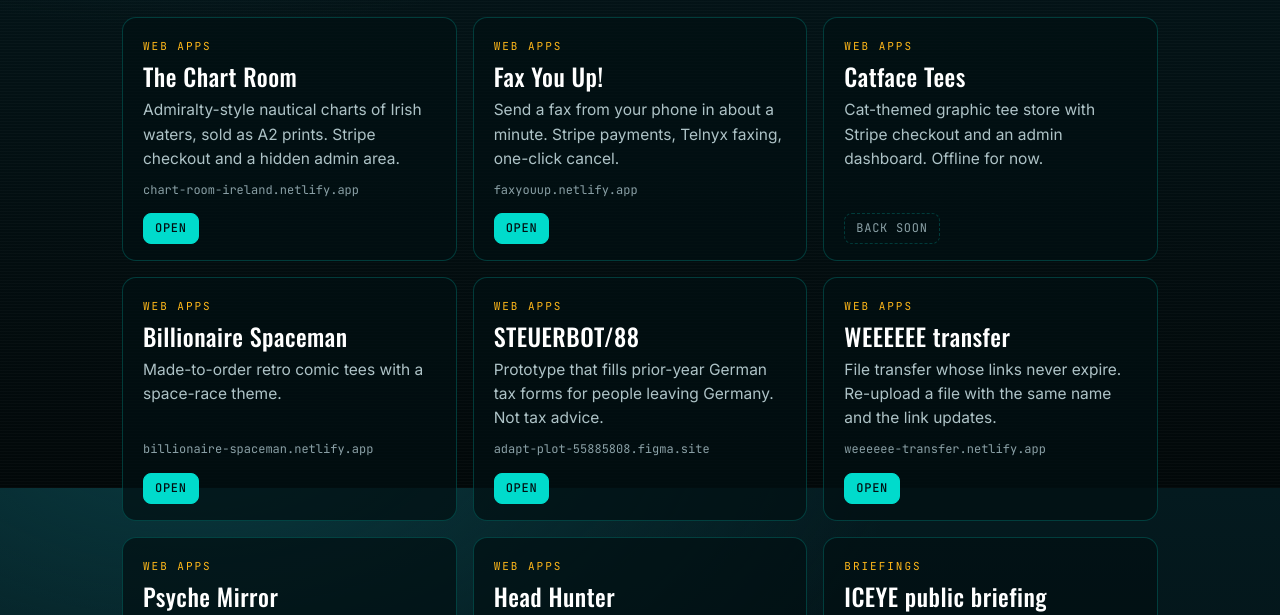
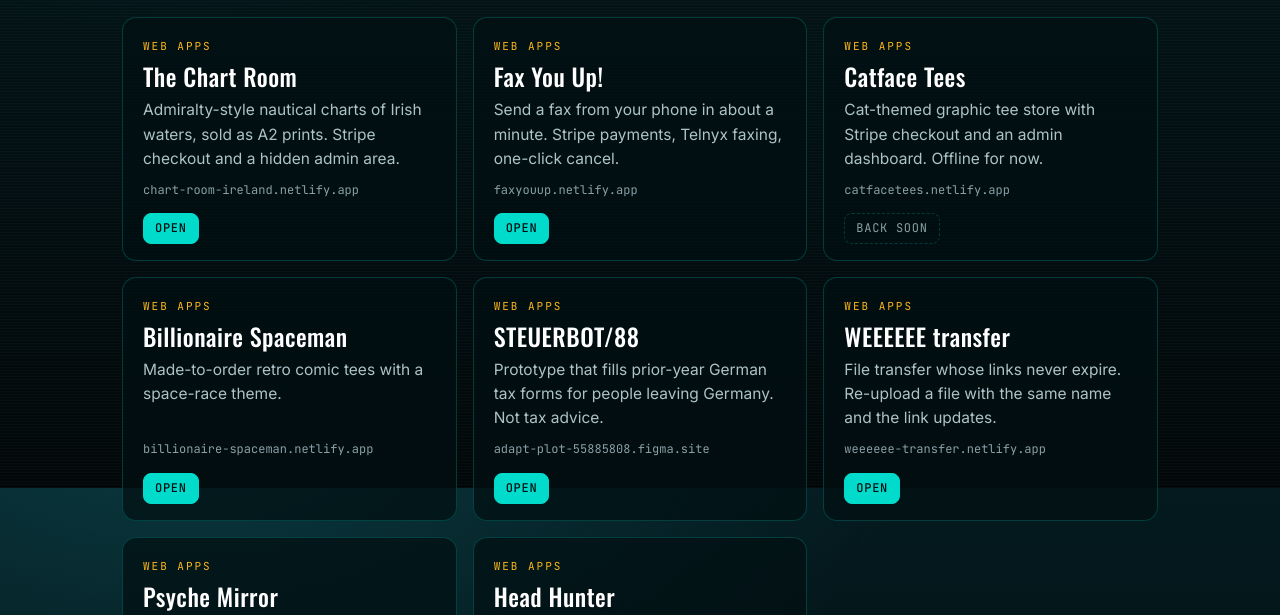
Before and after one commit to lolo737/lolo737.github.io, a plain HTML site: page netlify/index.html in a window 1280 px wide. Shown: the part 312-927 px from the top of the page. Drawn offline with nearby package versions, Linux system fonts and the light colour scheme.

Commit message:
Netlify page: remove ICEYE briefing card; show Catface Tees address on the offline entry
Co-Authored-By: Claude Sonnet 5.5 <noreply@anthropic.com>
Claude-Session: https://claude.ai/code/session_018wdzkegXKYspA5vGrdhDQJ

```diff
--- a/netlify/index.html
+++ b/netlify/index.html
@@ -65,13 +65,12 @@ a:focus-visible,button:focus-visible{outline:2px solid var(--am);outline-offset:
 <div class="grid">
 <article class="card"><div class="cat">Web apps</div><h2>The Chart Room</h2><p>Admiralty-style nautical charts of Irish waters, sold as A2 prints. Stripe checkout and a hidden admin area.</p><div class="u">chart-room-ireland.netlify.app</div><div class="row"><a class="live" href="https://chart-room-ireland.netlify.app" rel="noopener">Open</a></div></article>
 <article class="card"><div class="cat">Web apps</div><h2>Fax You Up!</h2><p>Send a fax from your phone in about a minute. Stripe payments, Telnyx faxing, one-click cancel.</p><div class="u">faxyouup.netlify.app</div><div class="row"><a class="live" href="https://faxyouup.netlify.app" rel="noopener">Open</a></div></article>
-<article class="card"><div class="cat">Web apps</div><h2>Catface Tees</h2><p>Cat-themed graphic tee store with Stripe checkout and an admin dashboard. Offline for now.</p><div class="row"><a class="nolink">Back soon</a></div></article>
+<article class="card"><div class="cat">Web apps</div><h2>Catface Tees</h2><p>Cat-themed graphic tee store with Stripe checkout and an admin dashboard. Offline for now.</p><div class="u">catfacetees.netlify.app</div><div class="row"><a class="nolink">Back soon</a></div></article>
 <article class="card"><div class="cat">Web apps</div><h2>Billionaire Spaceman</h2><p>Made-to-order retro comic tees with a space-race theme.</p><div class="u">billionaire-spaceman.netlify.app</div><div class="row"><a class="live" href="https://billionaire-spaceman.netlify.app/" rel="noopener">Open</a></div></article>
 <article class="card"><div class="cat">Web apps</div><h2>STEUERBOT/88</h2><p>Prototype that fills prior-year German tax forms for people leaving Germany. Not tax advice.</p><div class="u">adapt-plot-55885808.figma.site</div><div class="row"><a class="live" href="https://adapt-plot-55885808.figma.site/" rel="noopener">Open</a></div></article>
 <article class="card"><div class="cat">Web apps</div><h2>WEEEEEE transfer</h2><p>File transfer whose links never expire. Re-upload a file with the same name and the link updates.</p><div class="u">weeeeee-transfer.netlify.app</div><div class="row"><a class="live" href="https://weeeeee-transfer.netlify.app/" rel="noopener">Open</a></div></article>
 <article class="card"><div class="cat">Web apps</div><h2>Psyche Mirror</h2><p>Candlelit five-realm self-reflection quiz. For reflection, never diagnosis.</p><div class="u">chimerical-kelpie-377798.netlify.app</div><div class="row"><a class="live" href="https://chimerical-kelpie-377798.netlify.app/" rel="noopener">Open</a></div></article>
 <article class="card"><div class="cat">Web apps</div><h2>Head Hunter</h2><p>Job-hunt tracker: companies, hiring status, best contact and notes.</p><div class="u">claude.ai/artifact/9RECPGcJAFeX8xp5K5wJ2D</div><div class="row"><a class="live" href="https://claude.ai/artifact/9RECPGcJAFeX8xp5K5wJ2D" rel="noopener">Open</a></div></article>
-<article class="card"><div class="cat">Briefings</div><h2>ICEYE public briefing</h2><p>Unofficial, plain-English summary of public information about ICEYE and its radar satellites.</p><div class="u">iceye-public.netlify.app</div><div class="row"><a class="live" href="https://iceye-public.netlify.app" rel="noopener">Open</a></div></article>
 </div>
 <footer class="foot"><span>Unlisted page. Not linked from search engines.</span><a class="back chip" href="../" style="text-decoration:none">← All projects</a></footer>
 </div>
```
